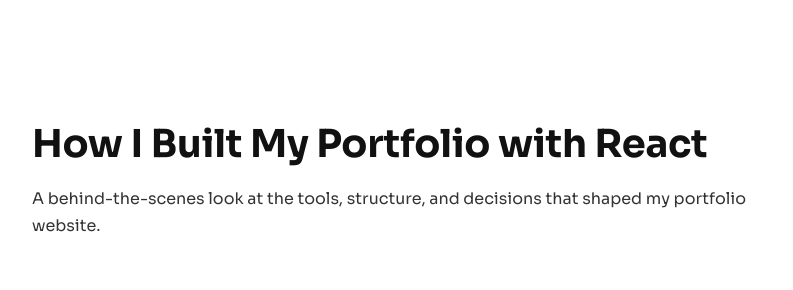
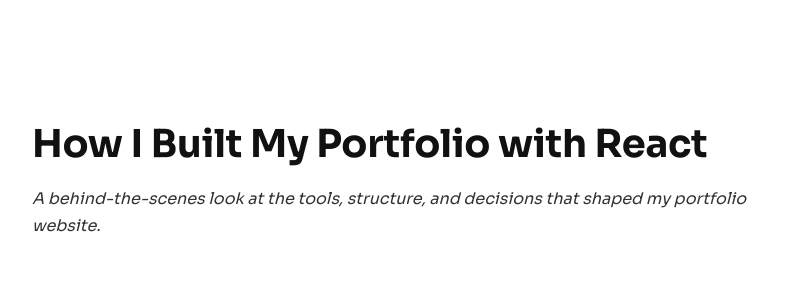
Before and after one commit to Karoly-Git/karolyhornyak, a React (Create React App) app: page /blog/portfolio-react in a window 1280 px wide. Shown: the top 290 px of the page, without its empty margins (240-1033 px from the left). Built offline with nearby package versions, Linux system fonts and the light colour scheme.

Commit message:
Update fist blog years

```diff
--- a/src/components/pages/blog/BlogPost.css
+++ b/src/components/pages/blog/BlogPost.css
@@ -27,6 +27,7 @@
   font-size: 1rem;
   color: #666;
   margin-bottom: 2rem;
+  font-style: italic;
 }
 
 /* SECTION CONTENT */
--- a/src/components/pages/blog/BlogPost.scss
+++ b/src/components/pages/blog/BlogPost.scss
@@ -27,6 +27,7 @@
     font-size: 1rem;
     color: #666;
     margin-bottom: 2rem;
+    font-style: italic;
 }
 
 /* SECTION CONTENT */
--- a/src/components/pages/blog/posts/HowIStartedProgramming/HowIStartedProgramming.jsx
+++ b/src/components/pages/blog/posts/HowIStartedProgramming/HowIStartedProgramming.jsx
@@ -70,11 +70,11 @@
                 <section>
                     <h2>A Very Long Detour</h2>
                     <p>
-                        That happened back in the early 2000s — and then, for the next twenty years, I didn’t think about a
+                        For the next fifteen years, I didn’t think about a
                         programming career. My professional journey took me across several different fields.
                     </p>
                     <p>
-                        Those two decades were full of adventures, changes, and life happening. But let’s fast-forward to 2018,
+                        Those one and a half decades were full of adventures, changes, and life happening. But let’s fast-forward to 2018,
                         when I had already been living in the UK for three years and, after holding various positions, had
                         just started working as a production supervisor.
                     </p>
--- a/src/data/blogs.js
+++ b/src/data/blogs.js
@@ -12,7 +12,7 @@
         component: HowIStartedProgramming,
         cover: how_i_started_programming,
         alt: "Journey into programming and automation",
-        excerpt: "An honest story about automation, a 20-year detour, rediscovering programming, and becoming a full-stack developer...",
+        excerpt: "An honest story about automation, a 15-year detour, rediscovering programming, and becoming a full-stack developer...",
         date: "Dec 2025",
         categories: ["sparks", "career"],
         isActive: true
```
Also changed, not shown: 1 other file (tests, documents, lock files or other folders).
